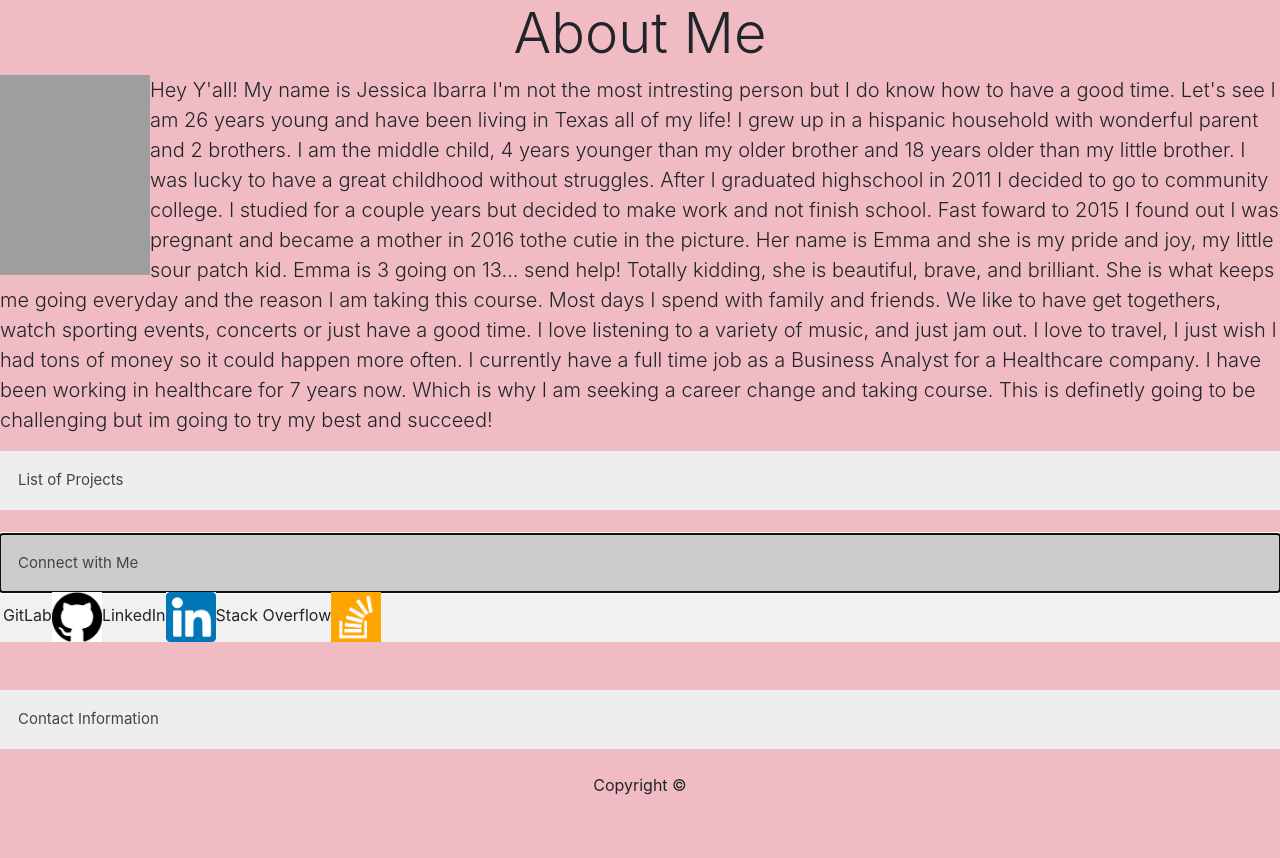
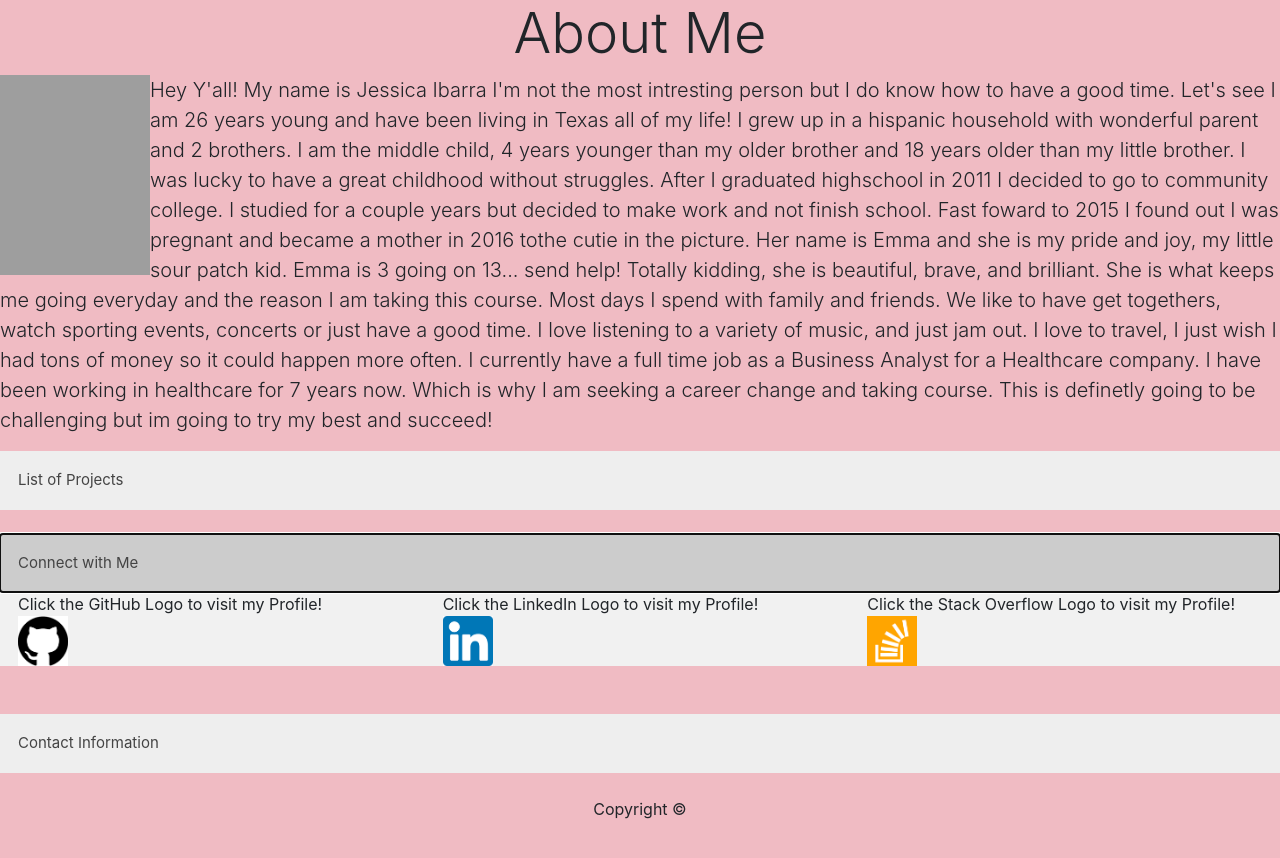
Before and after one commit to jess19ibarra/Portfolio-Update, a plain HTML site: page index.html in a window 1280 px wide. Both pictures are taken after a click on the button "Connect with Me". Drawn offline with nearby package versions, Linux system fonts and the light colour scheme; grey boxes are pictures that could not be loaded.

Commit message:
added links to logo's

```diff
--- a/index.html
+++ b/index.html
@@ -58,18 +58,27 @@
     <div class="content">
         <div class="row">
             <p>
-                <div class="column">GitLab<img src="./assets/images/gitlab.png" style="height: 50px; width: 50px;"
-                        class="social" alt="GitLab"></div>
+                <div class="col-sm-4">Click the GitHub Logo to visit my Profile!<a
+                        href="https://github.com/jess19ibarra">
+                        <br>
+                        <img src="./assets/images/gitlab.png" style="height: 50px; width: 50px;" class="social"
+                            alt="GitLab"></a></div>
             </p>
             <br>
             <p>
-                <div class="column">LinkedIn<img src="assets/images/link.png" style="height: 50px; width: 50px;"
-                        class="social" alt="LinkedIn"></div>
+                <div class="col-sm-4">Click the LinkedIn Logo to visit my Profile!<a
+                        href="https://www.linkedin.com/in/jessica-ibarra-1a2921155">
+                        <br>
+                        <img src="assets/images/link.png" style="height: 50px; width: 50px;" class="social"
+                            alt="LinkedIn"></a></div>
             </p>
             <br>
             <p>
-                <div class="column">Stack Overflow<img src="assets/images/stack.png" style="height: 50px; width: 50px;"
-                        class="social" alt="Stack Overflow"></div>
+                <div class="col-sm-4">Click the Stack Overflow Logo to visit my Profile!<a
+                        href="https://stackexchange.com/users/16462499/jessica-ibarra">
+                        <br>
+                        <img src="assets/images/stack.png" style="height: 50px; width: 50px;" class="social"
+                            alt="Stack Overflow"></a></div>
             </p>
         </div>
     </div>
@@ -83,7 +92,9 @@
             <ul>
                 <li>Email: jess19ibarra@gmail.com </li>
                 <li>Phone Number: (972) 415-8469 </li>
-                <li>Resume: </li>
+                <li>Resume: <a
+                        href="https://docs.google.com/document/d/1KkM9ViyqDbPyd9FuhP_AZQ8ItrjIhbVjwv5qtTWj6FE/edit?usp=sharing">Jessica
+                        Ibarra</a> </li>
             </ul>
         </p>
     </div>
```
